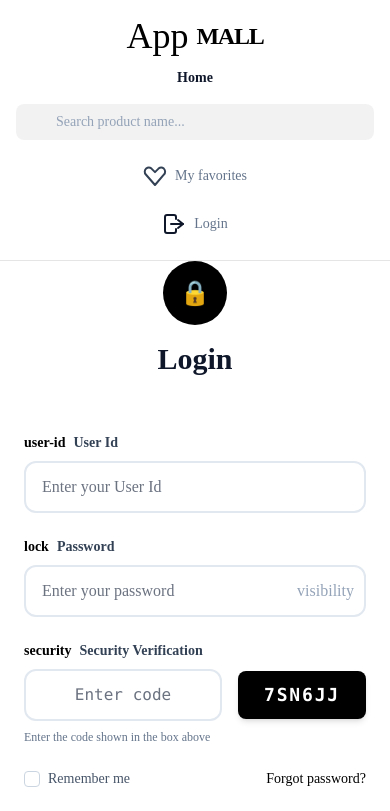
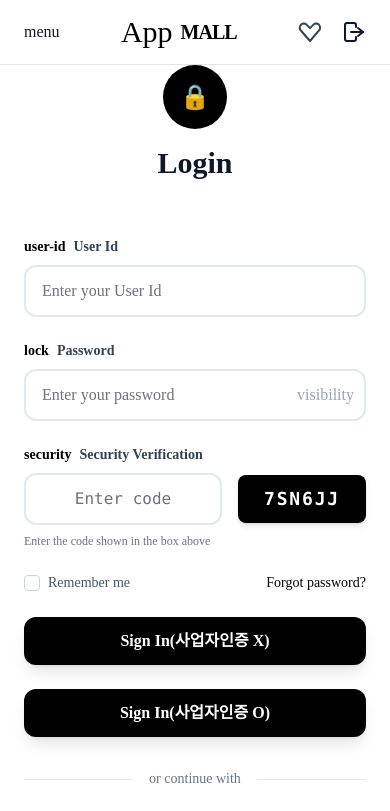
Before and after one commit to oliveoilleesi-cloud/vue3-shoppingmall-project, a Vue app: page /login in a window 390 px wide. Shown: the top 811 px of the page. Built offline with nearby package versions, Linux system fonts and the light colour scheme; a web font is replaced by a local one.

Commit message:
feat. 모바일의 경우 menu dropdown

```diff
--- a/src/components/layouts/Header.vue
+++ b/src/components/layouts/Header.vue
@@ -1,14 +1,91 @@
 <template>
   <!-- Top Navigation -->
-    <div class="sticky top-0 z-50 bg-background-light/80 dark:bg-background-dark/80 backdrop-blur-md border-b border-primary/10">
+  <div
+    class="sticky top-0 z-50 bg-background-light/80 dark:bg-background-dark/80 backdrop-blur-md border-b border-primary/10"
+  >
     <div class="max-w-7xl mx-auto px-4 sm:px-6 lg:px-8">
-        <div class="flex flex-col gap-4 py-4 md:flex-row md:items-center md:justify-between md:h-20 md:py-0">
-          <div class="w-full flex flex-col items-center gap-3 md:w-auto md:flex-row md:items-center md:gap-12">
-            <div class="flex items-center gap-2 text-primary">
+      <!-- Mobile: top bar (hamburger -> left drawer) -->
+      <div class="flex items-center justify-between h-16 md:hidden">
+        <button
+          type="button"
+          aria-label="open menu"
+          class="p-2 rounded-lg hover:bg-primary/10 transition-colors"
+          @click="toggleMobileMenu"
+        >
+          <span class="material-symbols-outlined text-slate-900">menu</span>
+        </button>
+
+        <div class="flex items-center gap-2 text-primary select-none">
+          <span class="material-symbols-outlined text-3xl">App</span>
+          <h2 class="text-xl font-extrabold tracking-tighter">MALL</h2>
+        </div>
+
+        <div class="flex items-center gap-1">
+          <!-- Favorite (icon only on mobile) -->
+          <button
+            type="button"
+            aria-label="favorite"
+            class="relative p-2 rounded-lg hover:bg-primary/10 transition-colors"
+            :class="favoritesCount > 0 ? 'text-orange-500' : 'text-slate-700'"
+            @click="router.push('/favorite')"
+          >
+            <svg
+              xmlns="http://www.w3.org/2000/svg"
+              viewBox="0 0 24 24"
+              class="w-6 h-6"
+              fill="none"
+              stroke="currentColor"
+              stroke-width="2"
+              stroke-linecap="round"
+              stroke-linejoin="round"
+            >
+              <path
+                d="M20.84 4.61c-1.54-1.34-3.77-1.34-5.31 0L12 8.09 8.47 4.61c-1.54-1.34-3.77-1.34-5.31 0-1.78 1.55-1.88 4.31-.33 5.86L12 21l9.01-10.53c1.55-1.55 1.45-4.31-.17-5.86z"
+              />
+            </svg>
+            <span
+              v-if="favoritesCount"
+              class="absolute -top-1 -right-1 inline-flex items-center justify-center min-w-5 h-5 px-1 rounded-full bg-orange-500 text-white text-[11px] font-bold"
+            >
+              {{ favoritesCount }}
+            </span>
+          </button>
+
+          <!-- Login (icon only on mobile) -->
+          <button
+            type="button"
+            aria-label="login"
+            class="p-2 rounded-lg hover:bg-primary/10 transition-colors"
+            @click="handleLogin"
+          >
+            <svg
+              xmlns="http://www.w3.org/2000/svg"
+              viewBox="0 0 24 24"
+              fill="none"
+              stroke="currentColor"
+              stroke-width="2"
+              stroke-linecap="round"
+              stroke-linejoin="round"
+              class="w-6 h-6 text-slate-900"
+              aria-hidden="true"
+            >
+              <path d="M14 7V5a2 2 0 0 0-2-2H5a2 2 0 0 0-2 2v14a2 2 0 0 0 2 2h7a2 2 0 0 0 2-2v-2" />
+              <path d="M9 12h12" />
+              <path d="M16 8l5 4-5 4" />
+            </svg>
+          </button>
+        </div>
+      </div>
+
+      <!-- Desktop: original header layout -->
+      <div class="hidden md:flex md:items-center md:justify-between md:h-20">
+        <div class="flex items-center gap-12">
+          <div class="flex items-center gap-2 text-primary select-none">
             <span class="material-symbols-outlined text-4xl">App</span>
             <h2 class="text-2xl font-extrabold tracking-tighter">MALL</h2>
           </div>
-            <nav class="flex flex-col items-center gap-2 md:flex-row md:gap-8">
+
+          <nav class="flex items-center gap-8">
             <router-link
               v-for="item in navItems"
               :key="item.path"
@@ -20,7 +97,8 @@
             </router-link>
           </nav>
         </div>
-                    <div class="w-full md:flex-1 md:max-w-md md:px-8">
+
+        <div class="flex-1 max-w-md px-8">
           <div class="relative">
             <input
               v-model="searchQuery"
@@ -30,16 +108,16 @@
             />
           </div>
         </div>
-          <div class="w-full flex flex-col items-stretch gap-2 sm:flex-row sm:items-center sm:justify-center md:w-auto md:justify-end">
+
+        <div class="flex items-center gap-2">
           <!-- Favorite -->
           <button
             type="button"
             aria-label="favorite"
-              class="w-full sm:w-auto flex items-center justify-center gap-2 px-3 py-2 hover:bg-primary/10 rounded-lg transition-colors"
+            class="flex items-center justify-center gap-2 px-3 py-2 hover:bg-primary/10 rounded-lg transition-colors"
             :class="favoritesCount > 0 ? 'text-orange-500' : 'text-slate-700'"
             @click="router.push('/favorite')"
           >
-              <!-- Heart icon (SVG) -->
             <svg
               xmlns="http://www.w3.org/2000/svg"
               viewBox="0 0 24 24"
@@ -50,7 +128,9 @@
               stroke-linecap="round"
               stroke-linejoin="round"
             >
-                <path d="M20.84 4.61c-1.54-1.34-3.77-1.34-5.31 0L12 8.09 8.47 4.61c-1.54-1.34-3.77-1.34-5.31 0-1.78 1.55-1.88 4.31-.33 5.86L12 21l9.01-10.53c1.55-1.55 1.45-4.31-.17-5.86z" />
+              <path
+                d="M20.84 4.61c-1.54-1.34-3.77-1.34-5.31 0L12 8.09 8.47 4.61c-1.54-1.34-3.77-1.34-5.31 0-1.78 1.55-1.88 4.31-.33 5.86L12 21l9.01-10.53c1.55-1.55 1.45-4.31-.17-5.86z"
+              />
             </svg>
 
             <span class="text-sm text-slate-500">My favorites</span>
@@ -65,7 +145,7 @@
           <!-- Login -->
           <button
             type="button"
-              class="w-full sm:w-auto flex items-center justify-center gap-2 px-3 py-2 hover:bg-primary/10 rounded-lg transition-colors"
+            class="flex items-center justify-center gap-2 px-3 py-2 hover:bg-primary/10 rounded-lg transition-colors"
             @click="handleLogin"
           >
             <svg
@@ -79,9 +159,7 @@
               class="w-6 h-6 text-slate-900"
               aria-hidden="true"
             >
-                <!-- Door -->
               <path d="M14 7V5a2 2 0 0 0-2-2H5a2 2 0 0 0-2 2v14a2 2 0 0 0 2 2h7a2 2 0 0 0 2-2v-2" />
-                <!-- Arrow -->
               <path d="M9 12h12" />
               <path d="M16 8l5 4-5 4" />
             </svg>
@@ -91,6 +169,61 @@
         </div>
       </div>
     </div>
+
+        <!-- Mobile: dropdown menu (pushes page down) -->
+    <transition name="mobile-menu">
+      <div v-show="isMobileMenuOpen" class="md:hidden bg-white border-t border-primary/10">
+        <div class="px-4 py-4 flex flex-col gap-4">
+          <nav class="flex flex-col gap-2">
+            <router-link
+              v-for="item in navItems"
+              :key="item.path"
+              :to="item.path"
+              class="px-3 py-2 rounded-lg text-sm font-semibold transition-colors hover:bg-primary/10"
+              :class="{ 'text-primary bg-primary/5': isActive(item.path) }"
+              @click="closeMobileMenu"
+            >
+              {{ item.name }}
+            </router-link>
+          </nav>
+
+          <div class="relative">
+            <input
+              v-model="searchQuery"
+              class="block w-full pl-10 pr-3 py-2 border-none bg-primary/5 rounded-lg focus:ring-2 focus:ring-primary/20 text-sm placeholder:text-slate-400"
+              placeholder="Search product name..."
+              type="text"
+            />
+          </div>
+
+          <div class="flex flex-col gap-2">
+            <button
+              type="button"
+              class="flex items-center justify-between gap-2 px-3 py-2 hover:bg-primary/10 rounded-lg transition-colors"
+              :class="favoritesCount > 0 ? 'text-orange-500' : 'text-slate-700'"
+              @click="router.push('/favorite'); closeMobileMenu()"
+            >
+              <span class="text-sm font-semibold">My favorites</span>
+              <span
+                v-if="favoritesCount"
+                class="inline-flex items-center justify-center min-w-6 h-6 px-2 rounded-full bg-orange-500 text-white text-[11px] font-bold"
+              >
+                {{ favoritesCount }}
+              </span>
+            </button>
+
+            <button
+              type="button"
+              class="flex items-center justify-between gap-2 px-3 py-2 hover:bg-primary/10 rounded-lg transition-colors text-slate-700"
+              @click="handleLogin(); closeMobileMenu()"
+            >
+              <span class="text-sm font-semibold">Login</span>
+              <span class="material-symbols-outlined text-slate-900">login</span>
+            </button>
+          </div>
+        </div>
+      </div>
+    </transition>
   </div>
 </template>
 
@@ -102,9 +235,17 @@ import { useProductStore } from '@/stores/productStore'
 const router = useRouter()
 const searchQuery = ref('')
 
+const isMobileMenuOpen = ref(false)
+const toggleMobileMenu = () => {
+  isMobileMenuOpen.value = !isMobileMenuOpen.value
+}
+const closeMobileMenu = () => {
+  isMobileMenuOpen.value = false
+}
+
 const productStore = useProductStore()
 const favoritesCount = computed(() => {
-  return (productStore.products || []).filter(p => p.isFavorite).length
+  return (productStore.products || []).filter((p) => p.isFavorite).length
 })
 
 watch(searchQuery, (newQuery) => {
@@ -113,9 +254,17 @@ watch(searchQuery, (newQuery) => {
   productStore.setSearchName(newQuery)
 })
 
-const navItems = [
-  { name: 'Home', path: '/' }
-]
+watch(
+  () => router.currentRoute.value.fullPath,
+  () => {
+    // close drawer on route change
+    closeMobileMenu()
+  }
+)
+
+
+
+const navItems = [{ name: 'Home', path: '/' }]
 
 const isActive = (path) => {
   return window.location.pathname === path
@@ -125,7 +274,6 @@ const handleLogin = () => {
   router.push('/login')
 }
 </script>
-
 
 <style scoped>
 /* Local Font-Face Declarations */
@@ -150,4 +298,23 @@ body {
 .material-symbols-outlined {
   font-variation-settings: 'FILL' 0, 'wght' 400, 'GRAD' 0, 'opsz' 24;
 }
+
+.mobile-menu-enter-active,
+.mobile-menu-leave-active {
+  overflow: hidden;
+  transition: max-height 180ms ease, opacity 180ms ease;
+}
+
+.mobile-menu-enter-from,
+.mobile-menu-leave-to {
+  max-height: 0;
+  opacity: 0;
+}
+
+.mobile-menu-enter-to,
+.mobile-menu-leave-from {
+  max-height: 420px;
+  opacity: 1;
+}
+
 </style>
--- a/src/views/LoginView.vue
+++ b/src/views/LoginView.vue
@@ -78,9 +78,22 @@
         </div>
 
         <!-- Submit Button -->
+        <button type="button" :disabled="isLoading" :onclick="handlefailedLogin"
+          class="w-full bg-primary hover:bg-primary-dark disabled:bg-slate-300 text-white font-bold py-3 px-4 rounded-xl transition-all transform hover:scale-105 disabled:transform-none disabled:cursor-not-allowed shadow-lg">
+          <span v-if="!isLoading">Sign In(사업자인증 X)</span>
+          <span v-else class="flex items-center justify-center gap-2">
+            <svg class="animate-spin h-5 w-5" viewBox="0 0 24 24">
+              <circle class="opacity-25" cx="12" cy="12" r="10" stroke="currentColor" stroke-width="4" fill="none" />
+              <path class="opacity-75" fill="currentColor"
+                d="M4 12a8 8 0 018-8V0C5.373 0 0 5.373 0 12h4zm2 5.291A7.962 7.962 0 014 12H0c0 3.042 1.135 5.824 3 7.938l3-2.647z" />
+            </svg>
+            Signing in...
+          </span>
+        </button>
+        &NonBreakingSpace;
         <button type="submit" :disabled="isLoading"
           class="w-full bg-primary hover:bg-primary-dark disabled:bg-slate-300 text-white font-bold py-3 px-4 rounded-xl transition-all transform hover:scale-105 disabled:transform-none disabled:cursor-not-allowed shadow-lg">
-          <span v-if="!isLoading">Sign In</span>
+          <span v-if="!isLoading">Sign In(사업자인증 O)</span>
           <span v-else class="flex items-center justify-center gap-2">
             <svg class="animate-spin h-5 w-5" viewBox="0 0 24 24">
               <circle class="opacity-25" cx="12" cy="12" r="10" stroke="currentColor" stroke-width="4" fill="none" />
@@ -186,6 +199,26 @@ const handleLogin = async () => {
   // }, 1500)
 }
 
+const handlefailedLogin = async () => {
+  if (captchaInput.value.toUpperCase() !== captchaCode.value) {
+    alert('Captcha verification failed. Please try again.')
+    generateCaptcha()
+    captchaInput.value = ''
+    return
+  }
+  showModal.value = true
+
+  // isLoading.value = true
+
+  // // Mock login logic
+  // setTimeout(() => {
+  //   console.log('Login:', { email: email.value, password: password.value, rememberMe: rememberMe.value })
+  //   alert('Login successful!')
+  //   router.push('/shop')
+  //   isLoading.value = false
+  // }, 1500)
+}
+
 // Generate captcha on mount
 generateCaptcha()
 </script>
```
Also changed, not shown: src/stores/userStore.js (added, +20 -0 lines), 1 other file (tests, documents, lock files or other folders). Lines whose indentation alone changed are shown as unchanged.
